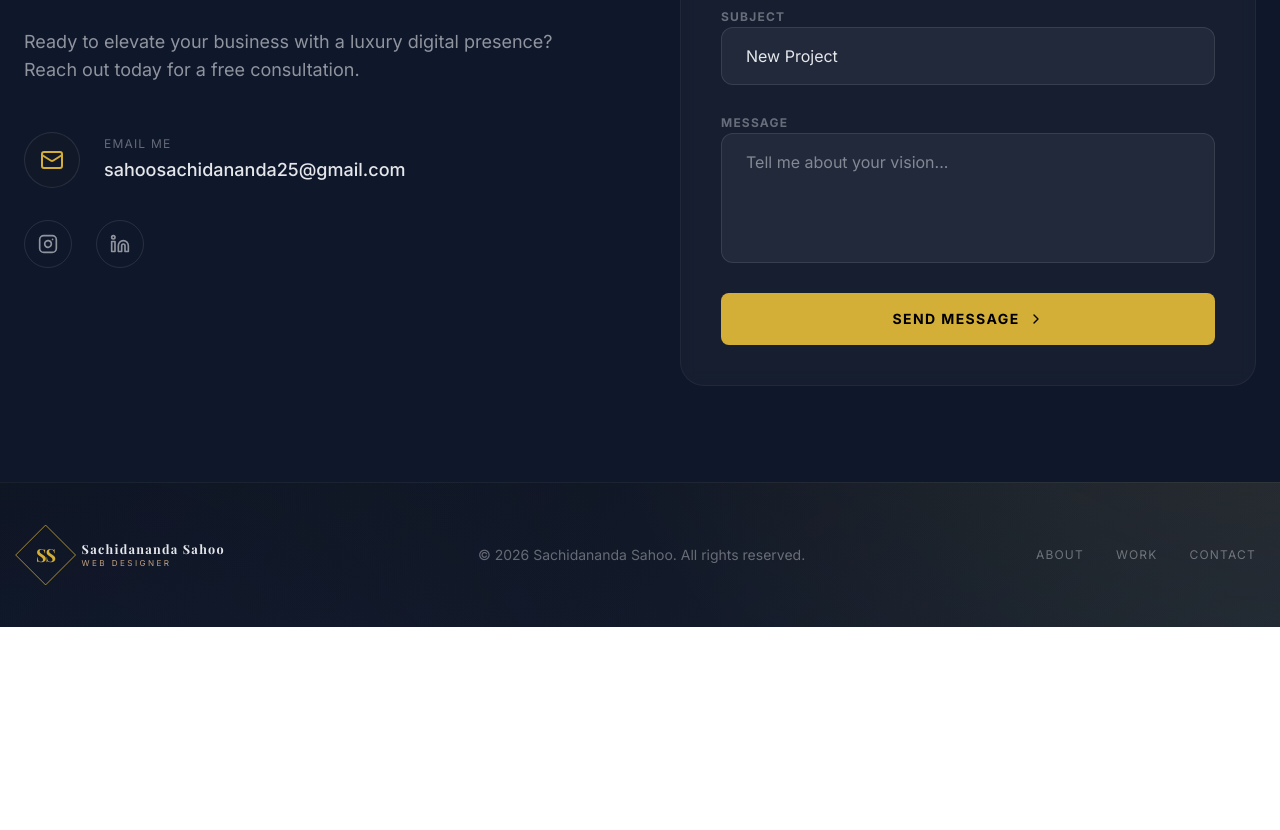
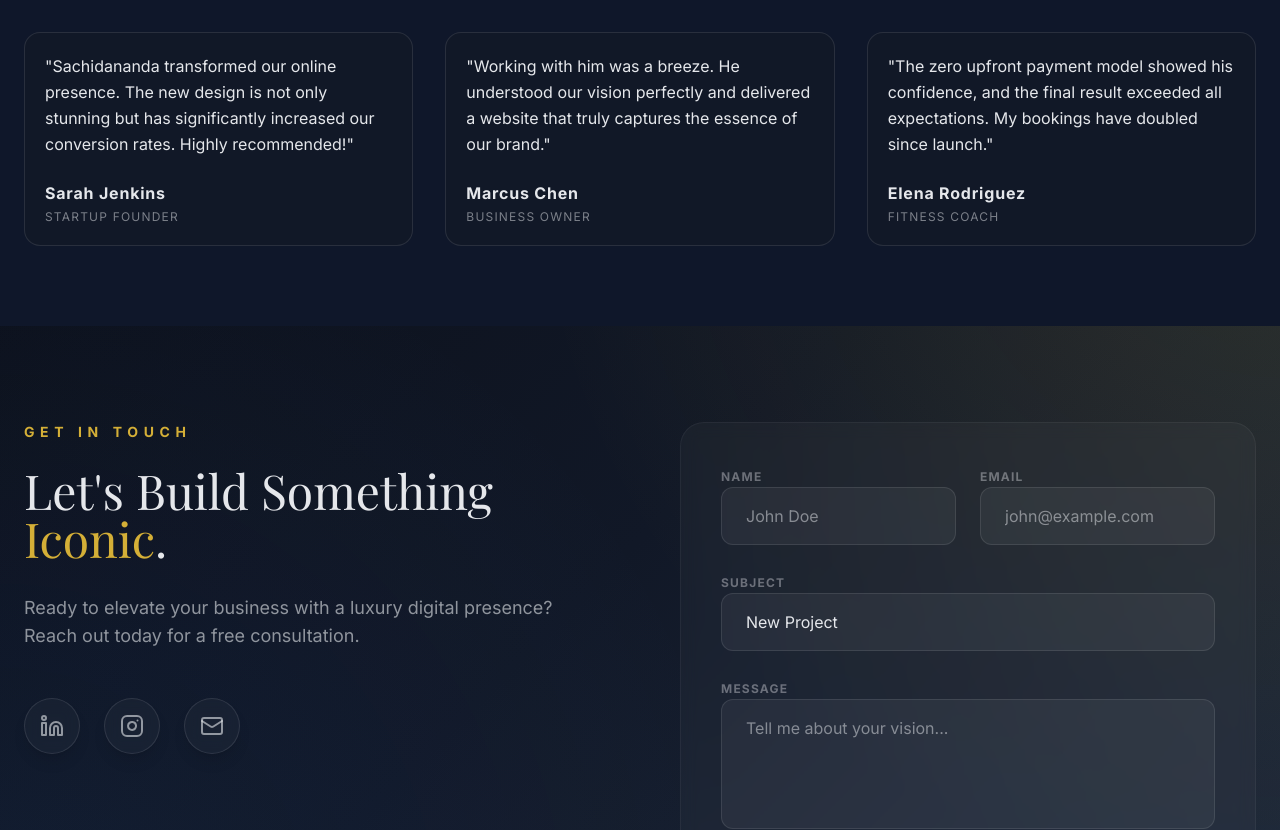
Before and after one commit to Sachidananda24/portfolio, a React (Vite) app: page / in a window 1280 px wide. Shown: the part 3860-4690 px from the top of the page. Before the commit the page ends 4487 px from the top, so only its background shows below. Built offline with nearby package versions, Linux system fonts and the light colour scheme; a web font is replaced by a local one.

Commit message:
feat: Add testimonials section and custom cursor
Introduces a new testimonials section to showcase client feedback, enhancing social proof. Also integrates a custom cursor with hover effects for a more engaging user experience. Updates dependencies to include React 19 types.

```diff
--- a/package.json
+++ b/package.json
@@ -28,6 +28,8 @@
   "devDependencies": {
     "@types/express": "^4.17.21",
     "@types/node": "^22.14.0",
+    "@types/react": "^19.2.14",
+    "@types/react-dom": "^19.2.3",
     "autoprefixer": "^10.4.21",
     "tailwindcss": "^4.1.14",
     "tsx": "^4.21.0",
--- a/src/App.tsx
+++ b/src/App.tsx
@@ -467,9 +467,90 @@ const WhyChooseMe = () => {
   );
 };
 
+const Testimonials = () => {
+  const testimonials = [
+    {
+      name: "Sarah Jenkins",
+      role: "Startup Founder",
+      feedback: "Sachidananda transformed our online presence. The new design is not only stunning but has significantly increased our conversion rates. Highly recommended!"
+    },
+    {
+      name: "Marcus Chen",
+      role: "Business Owner",
+      feedback: "Working with him was a breeze. He understood our vision perfectly and delivered a website that truly captures the essence of our brand."
+    },
+    {
+      name: "Elena Rodriguez",
+      role: "Fitness Coach",
+      feedback: "The zero upfront payment model showed his confidence, and the final result exceeded all expectations. My bookings have doubled since launch."
+    }
+  ];
+
+  return (
+    <section id="testimonials" className="py-20 bg-section-alt">
+      <motion.div
+        initial="hidden"
+        whileInView="visible"
+        viewport={{ once: true }}
+        variants={staggerVariants}
+        className="max-w-7xl mx-auto px-6"
+      >
+        <motion.div variants={sectionVariants} className="text-center mb-16">
+          <h2 className="text-sm uppercase tracking-[0.4em] text-gold font-bold mb-4">Testimonials</h2>
+          <h3 className="text-4xl md:text-5xl font-serif mb-4 text-[#E5E7EB]">What Clients Say</h3>
+          <p className="text-[#E5E7EB]/60 text-lg max-w-2xl mx-auto">
+            Feedback from people I’ve worked with
+          </p>
+        </motion.div>
+
+        <div className="grid md:grid-cols-3 gap-6 lg:gap-8">
+          {testimonials.map((t, i) => (
+            <motion.div
+              key={i}
+              variants={sectionVariants}
+              className="bg-[#111827] border border-white/10 rounded-2xl p-5 flex flex-col justify-between hover:-translate-y-[5px] transition-transform duration-300"
+            >
+              <p className="text-[#E5E7EB] leading-relaxed mb-6">"{t.feedback}"</p>
+              <div>
+                <p className="text-[#E5E7EB] font-bold tracking-wider text-base">{t.name}</p>
+                <p className="text-[#E5E7EB]/50 text-xs uppercase tracking-widest mt-1">{t.role}</p>
+              </div>
+            </motion.div>
+          ))}
+        </div>
+      </motion.div>
+    </section>
+  );
+};
+
+const SocialIcon = ({ icon: Icon, href, label, brandColorClass, tooltip }: { icon: any, href: string, label: string, brandColorClass: string, tooltip: string }) => (
+  <div className="relative group">
+    <motion.a
+      href={href}
+      target="_blank"
+      rel="noopener noreferrer"
+      variants={socialIconVariants}
+      whileHover="hover"
+      className="w-14 h-14 rounded-full glass-effect border border-white/10 flex items-center justify-center text-[#E5E7EB]/60 transition-all duration-500 relative shadow-lg hover:border-gold/40 hover:shadow-[0_0_20px_rgba(212,175,55,0.2)]"
+      aria-label={label}
+    >
+      <Icon className={`w-6 h-6 transition-all duration-300 ${brandColorClass}`} />
+
+      {/* Inner Glow Effect */}
+      <div className="absolute inset-0 rounded-full bg-gold/0 group-hover:bg-gold/5 transition-colors duration-300" />
+    </motion.a>
+
+    {/* Tooltip */}
+    <div className="absolute -top-12 left-1/2 -translate-x-1/2 px-3 py-1.5 bg-gold text-black text-[10px] font-bold uppercase tracking-widest rounded shadow-2xl opacity-0 group-hover:opacity-100 transition-all duration-300 pointer-events-none whitespace-nowrap z-30 transform translate-y-2 group-hover:translate-y-0">
+      {tooltip}
+      <div className="absolute top-full left-1/2 -translate-x-1/2 border-[6px] border-transparent border-t-gold" />
+    </div>
+  </div>
+);
+
 const Contact = () => {
   return (
-    <section id="contact" className="py-24 bg-section-alt">
+    <section id="contact" className="py-24">
       <motion.div
         initial="hidden"
         whileInView="visible"
@@ -485,42 +566,18 @@ const Contact = () => {
               Ready to elevate your business with a luxury digital presence? Reach out today for a free consultation.
             </p>
 
-            <div className="space-y-8">
-              <motion.a
-                variants={cardVariants}
-                whileHover="hover"
-                href="mailto:sahoosachidananda25@gmail.com"
-                className="flex items-center gap-6 group"
-              >
-                <div className="w-14 h-14 rounded-full bg-section-primary border border-white/10 flex items-center justify-center text-gold group-hover:bg-gold group-hover:text-black transition-all">
-                  <Mail className="w-6 h-6" />
-                </div>
-                <div>
-                  <p className="text-xs uppercase tracking-widest text-[#E5E7EB]/40 mb-1">Email Me</p>
-                  <p className="text-lg font-medium text-[#E5E7EB]">sahoosachidananda25@gmail.com</p>
-                </div>
-              </motion.a>
-
-              <div className="flex gap-6">
-                {[
-                  { icon: <Instagram className="w-5 h-5" />, href: 'https://www.instagram.com/_sachidananda/', label: 'Instagram' },
-                  { icon: <Linkedin className="w-5 h-5" />, href: 'https://www.linkedin.com/in/sachidanandasahoo/', label: 'LinkedIn' },
-                ].map((social, i) => (
-                  <motion.a
-                    key={i}
-                    variants={buttonVariants}
-                    whileHover="hover"
-                    href={social.href}
-                    target="_blank"
-                    rel="noopener noreferrer"
-                    className="w-12 h-12 rounded-full border border-white/10 flex items-center justify-center text-[#E5E7EB]/60 hover:border-gold hover:text-gold transition-all"
-                    aria-label={social.label}
-                  >
-                    {social.icon}
-                  </motion.a>
-                ))}
-              </div>
-            </div>
+            <motion.div
+              variants={staggerVariants}
+              className="flex flex-wrap gap-6 mt-8"
+            >
+              {[
+                { icon: Linkedin, href: 'https://www.linkedin.com/in/sachidanandasahoo/', label: 'LinkedIn', color: 'group-hover:text-[#0077B5] group-hover:drop-shadow-[0_0_8px_rgba(0,119,181,0.5)]', tooltip: 'Connect on LinkedIn' },
+                { icon: Instagram, href: 'https://www.instagram.com/_sachidananda/', label: 'Instagram', color: 'group-hover:text-[#E4405F] group-hover:drop-shadow-[0_0_8px_rgba(228,64,95,0.5)]', tooltip: 'Follow on Instagram' },
+                { icon: Mail, href: 'mailto:sahoosachidananda25@gmail.com', label: 'Email', color: 'group-hover:text-[#EA4335] group-hover:drop-shadow-[0_0_8px_rgba(234,67,53,0.5)]', tooltip: 'Send an Email' },
+              ].map((social, i) => (
+                <SocialIcon key={i} {...social} brandColorClass={social.color} />
+              ))}
+            </motion.div>
           </motion.div>
 
           <motion.div
@@ -603,7 +660,7 @@ const sectionVariants = {
   visible: {
     opacity: 1,
     y: 0,
-    transition: { duration: 0.6, ease: "easeOut" }
+    transition: { duration: 0.6, ease: "easeOut" as const }
   }
 };
 
@@ -623,6 +680,20 @@ const imageVariants = {
   hover: { scale: 1.03 }
 };
 
+const socialIconVariants = {
+  hidden: { opacity: 0, y: 20 },
+  visible: {
+    opacity: 1,
+    y: 0,
+    transition: { duration: 0.5 }
+  },
+  hover: {
+    y: -8,
+    scale: 1.1,
+    transition: { type: "spring" as const, stiffness: 400, damping: 10 }
+  }
+};
+
 export default function App() {
   return (
     <div className="min-h-screen selection:bg-gold selection:text-black">
@@ -633,6 +704,7 @@ export default function App() {
         <Services />
         <Portfolio />
         <WhyChooseMe />
+        <Testimonials />
         <Contact />
       </main>
       <Footer />
--- a/src/index.css
+++ b/src/index.css
@@ -53,3 +53,74 @@
   background: rgba(255, 255, 255, 0.03);
   backdrop-filter: blur(8px);
 }
+
+@media (pointer: fine) {
+  body, a, button, input, textarea, select, .cursor-pointer {
+    cursor: none !important;
+  }
+}
+
+.custom-cursor-dot {
+  width: 4px;
+  height: 4px;
+  background-color: #FACC15;
+  border-radius: 50%;
+  position: fixed;
+  top: 0;
+  left: 0;
+  pointer-events: none;
+  z-index: 9999;
+  transform: translate(-50%, -50%);
+  transition: width 0.2s ease, height 0.2s ease, background-color 0.2s ease, box-shadow 0.2s ease;
+}
+
+.custom-cursor-outline {
+  width: 24px;
+  height: 24px;
+  border: 1px solid rgba(250, 204, 21, 0.3);
+  border-radius: 50%;
+  position: fixed;
+  top: 0;
+  left: 0;
+  pointer-events: none;
+  z-index: 9998;
+  transform: translate(-50%, -50%);
+  transition: width 0.2s ease, height 0.2s ease, background-color 0.2s ease, border-color 0.2s ease;
+}
+
+.custom-cursor-dot.hover {
+  width: 6px;
+  height: 6px;
+  background-color: #FACC15;
+  box-shadow: 0 0 8px rgba(250, 204, 21, 0.4);
+}
+
+.custom-cursor-outline.hover {
+  width: 32px;
+  height: 32px;
+  border-color: rgba(250, 204, 21, 0.15);
+  background-color: rgba(250, 204, 21, 0.05);
+}
+
+.link-underline {
+  position: relative;
+  display: inline-block;
+}
+
+.link-underline::after {
+  content: '';
+  position: absolute;
+  width: 100%;
+  transform: scaleX(0);
+  height: 1px;
+  bottom: -2px;
+  left: 0;
+  background-color: rgba(250, 204, 21, 0.5);
+  transform-origin: bottom right;
+  transition: transform 0.3s ease-out;
+}
+
+.link-underline:hover::after {
+  transform: scaleX(1);
+  transform-origin: bottom left;
+}
```
Also changed, not shown: src/components/ErrorBoundary.tsx (+3 -4 lines), 1 other file (tests, documents, lock files or other folders).
